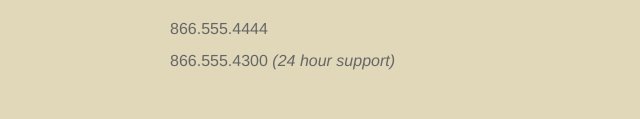
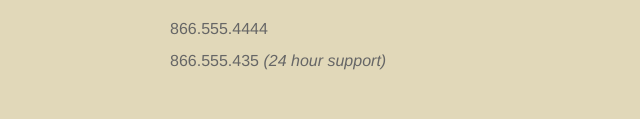
Before and after one commit to HarunShiba/index, a plain HTML site: page contact.html in a window 1280 px wide. Shown: the part 2220-2339 px from the top of the page, 640-1280 px from the left. Drawn offline with Linux system fonts and the light colour scheme.

Commit message:
Number changed

```diff
--- a/contact.html
+++ b/contact.html
@@ -270,7 +270,7 @@
           <h2>Explore California</h2>
           <p>5605 Nota Street<br />
             Ventura, CA 93003</p>
-          <p>866.555.4444<br />866.555.4300 <em>(24 hour support)</em></p>
+          <p>866.555.4444<br />866.555.435 <em>(24 hour support)</em></p>
         </div>
       </div>
     </div>
```
